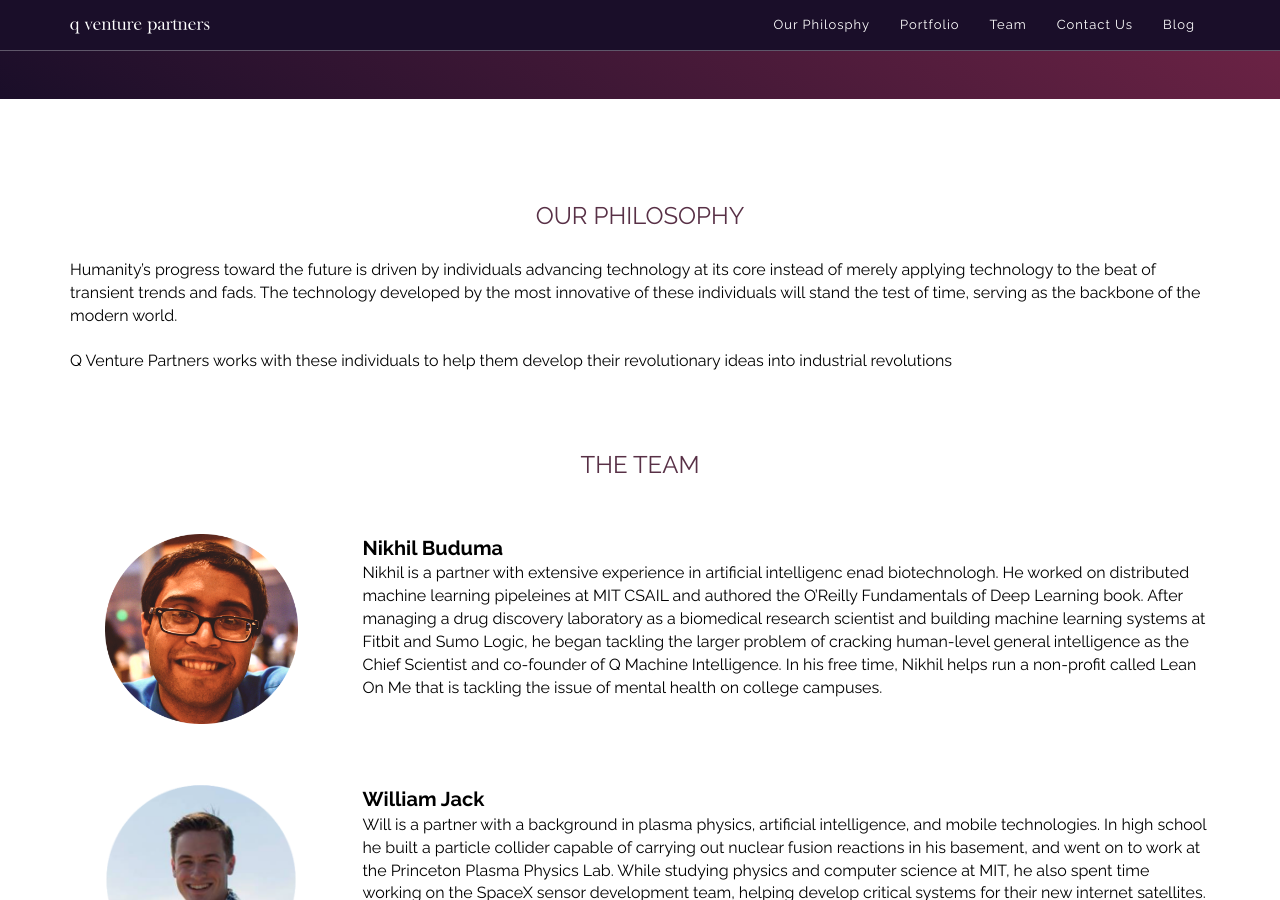
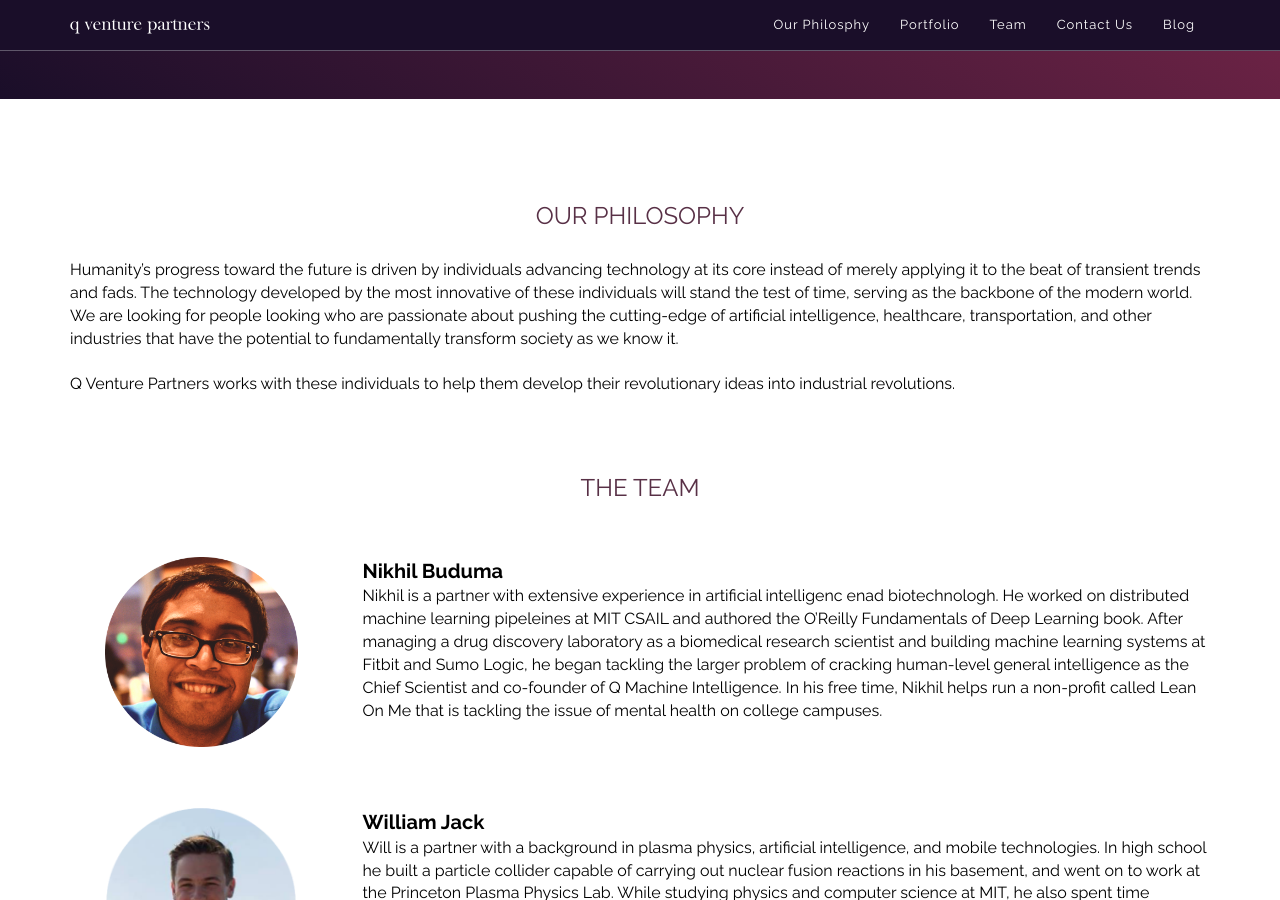
Before and after one commit to qventurepartners/old-web-scratch, a Jekyll site: the page index.html, which Jekyll copies as it is, in a window 1280 px wide and 900 px high, scrolled down 801 px. Built offline with Jekyll 4.4.1, drawn with Linux system fonts in a browser that asks for light colours; Markdown is read by kramdown in place of the engine named in the settings; comment, search, counter and statistics services are not loaded.

Commit message:
updated philosophy

```diff
--- a/index.html
+++ b/index.html
@@ -111,7 +111,7 @@
                     <div class="col-md-12">
                         <span class="about-title">OUR PHILOSOPHY</span><br><br>
 
-                        <div class="about-span">Humanity’s progress toward the future is driven by individuals advancing technology at its core instead of merely applying technology to the beat of transient trends and fads. The technology developed by the most innovative of these individuals will stand the test of time, serving as the backbone of the modern world. <br><br>Q Venture Partners works with these individuals to help them develop their revolutionary ideas into industrial revolutions</div>
+                        <div class="about-span">Humanity’s progress toward the future is driven by individuals advancing technology at its core instead of merely applying it to the beat of transient trends and fads. The technology developed by the most innovative of these individuals will stand the test of time, serving as the backbone of the modern world. We are looking for people looking who are passionate about pushing the cutting-edge of artificial intelligence, healthcare, transportation, and other industries that have the potential to fundamentally transform society as we know it. <br><br>Q Venture Partners works with these individuals to help them develop their revolutionary ideas into industrial revolutions.</div>
                     </div>
                 </div>
             </div>
```
Also changed, not shown: 1 other file.
